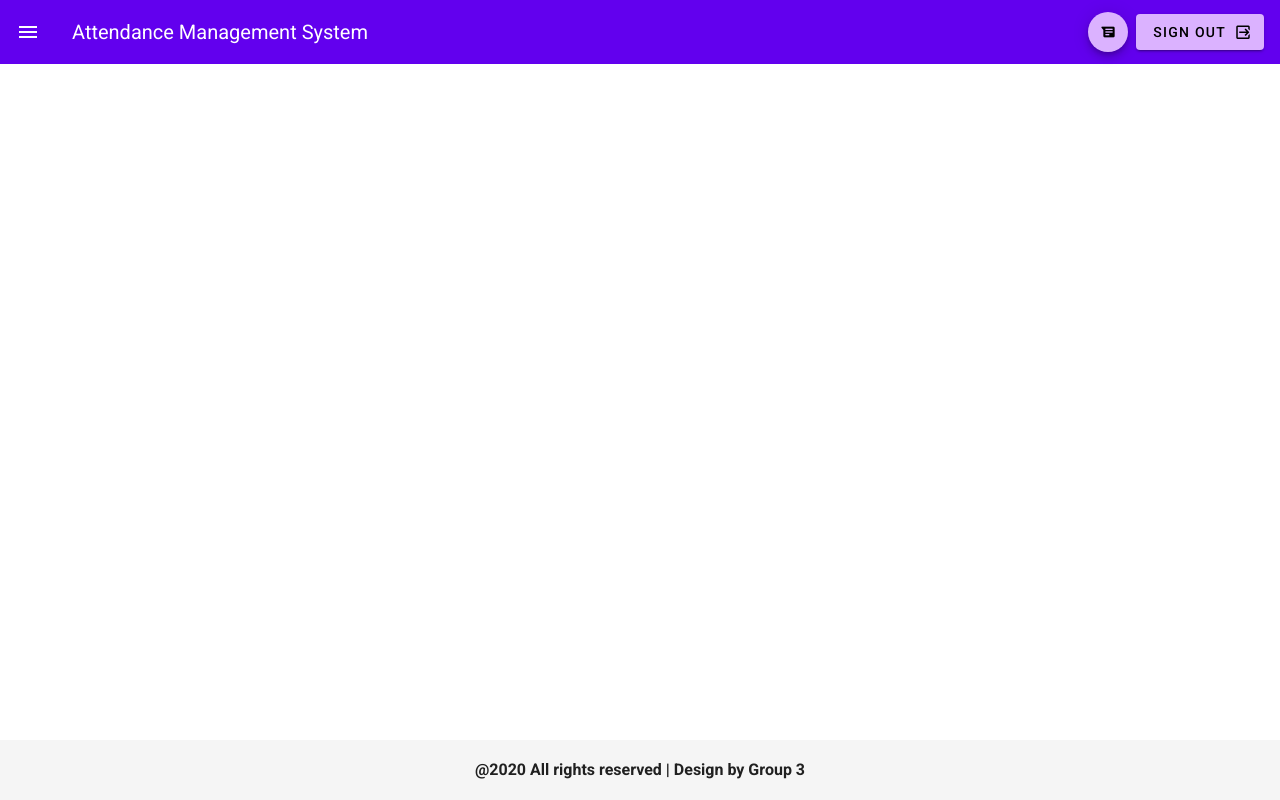
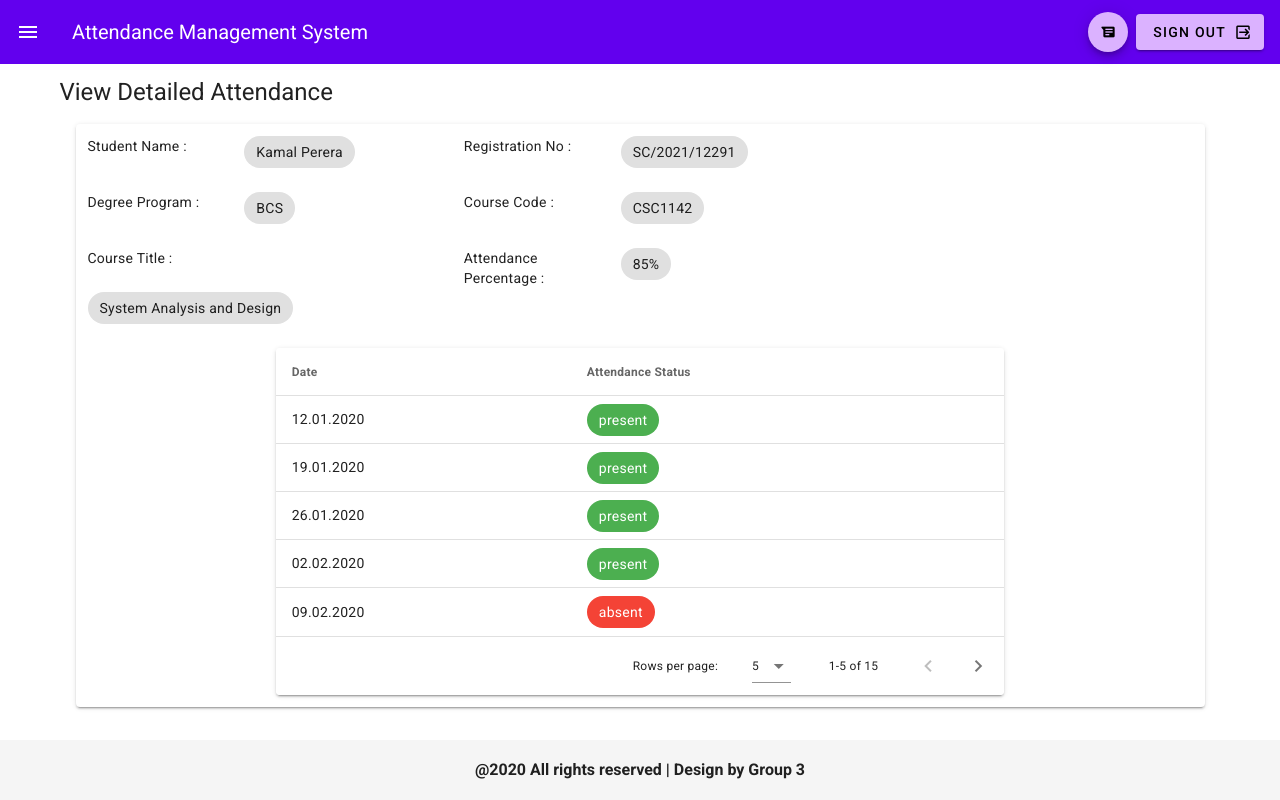
Before and after one commit to GimanthaDissanayake/attendance-management-system, a Vue app: page /DetailedAttendance in a window 1280 px wide. Built offline with nearby package versions, Linux system fonts and the light colour scheme.

Commit message:
added ViewDetailedAttendance

```diff
--- a/src/router.js
+++ b/src/router.js
@@ -5,6 +5,7 @@ import Medical from './views/Medical.vue'
 import Timetable from './views/Timetable.vue'
 import ViewAttendance from './views/ViewAttendance.vue'
 import ViewMahapolaEligibility from './views/ViewMahapolaEligibility.vue'
+import ViewDetailedAttendance from './views/ViewDetailedAttendance.vue'
 
 Vue.use(Router)
 
@@ -37,5 +38,10 @@ export default new Router({
       name: 'mahapolaeligibility',
       component: ViewMahapolaEligibility
     },
+    {
+      path: '/DetailedAttendance',
+      name: 'detailedattendance',
+      component: ViewDetailedAttendance
+    },
   ]
 })
--- /dev/null
+++ b/src/views/ViewDetailedAttendance.vue
@@ -0,0 +1,188 @@
+<template>
+  <v-container>
+      <p class='text-h5'>View Detailed Attendance</p>
+
+      <v-card class="mx-4 mb-4 text-body-2">
+          <v-container>
+            <v-row>
+                <v-col cols="6" sm="4" md="4">
+                    <v-row>
+                        <v-col cols="7" sm="5" md="5">
+                            Student Name :
+                        </v-col>
+                        <v-col>
+                            <v-chip>{{student.name}}</v-chip>
+                        </v-col>
+                    </v-row>
+                </v-col>
+                <v-col cols="6" sm="4" md="4">
+                    <v-row>
+                        <v-col cols="7" sm="5" md="5">
+                            Registration No :
+                        </v-col>
+                        <v-col>
+                            <v-chip>{{student.registration_no}}</v-chip>
+                        </v-col>
+                    </v-row>
+                </v-col>
+            </v-row>
+            <v-row>
+                <v-col cols="6" sm="4" md="4">
+                    <v-row>
+                        <v-col cols="7" sm="5" md="5">
+                            Degree Program :
+                        </v-col>
+                        <v-col>
+                            <v-chip>{{student.degree_program}}</v-chip>
+                        </v-col>
+                    </v-row>
+                </v-col>
+                <v-col cols="6" sm="4" md="4">
+                    <v-row>
+                        <v-col cols="7" sm="5" md="5">
+                            Course Code :
+                        </v-col>
+                        <v-col>
+                            <v-chip>{{student.course_code}}</v-chip>
+                        </v-col>
+                    </v-row>
+                </v-col>
+            </v-row>
+            <v-row>
+                <v-col cols="6" sm="4" md="4">
+                    <v-row>
+                        <v-col cols="7" sm="5" md="5">
+                            Course Title :
+                        </v-col>
+                        <v-col>
+                            <v-chip>{{student.course_title}}</v-chip>
+                        </v-col>
+                    </v-row>
+                </v-col>
+                <v-col cols="6" sm="4" md="4">
+                    <v-row>
+                        <v-col cols="7" sm="5" md="5">
+                            Attendance Percentage :
+                        </v-col>
+                        <v-col>
+                            <v-chip>{{student.attendance_percentage}}</v-chip>
+                        </v-col>
+                    </v-row>
+                </v-col>
+            </v-row>
+          </v-container>
+          <v-container>
+            <v-row align="center" justify="center">
+                <v-col cols="12" sm="8" md="8">
+                    <v-card>
+                        <v-data-table
+                        :headers="headers"
+                        :items="dates"
+                        :items-per-page="5" >
+                            <template v-slot:item.status="{ item }">
+                                <v-chip
+                                :color="getColor(item.status)"
+                                dark>
+                                    {{ item.status }}
+                                </v-chip>
+                            </template>
+                        </v-data-table>
+                    </v-card>
+                </v-col>
+            </v-row>
+          </v-container>
+      </v-card>
+  </v-container>
+</template>
+
+<script>
+export default {
+    data() {
+        return{
+            student:{
+                name: 'Kamal Perera',
+                registration_no: 'SC/2021/12291',
+                degree_program: 'BCS',
+                course_code: 'CSC1142',
+                course_title: 'System Analysis and Design',
+                attendance_percentage: '85%'
+            },
+            headers: [
+                { text: 'Date', align: 'start',  value: 'date'},
+                { text: 'Attendance Status', value: 'status'},
+            ],
+            dates: [
+                {
+                    date: '12.01.2020',
+                    status: 'present'
+                },
+                {
+                    date: '19.01.2020',
+                    status: 'present'
+                },
+                {
+                    date: '26.01.2020',
+                    status: 'present'
+                },
+                {
+                    date: '02.02.2020',
+                    status: 'present'
+                },
+                {
+                    date: '09.02.2020',
+                    status: 'absent'
+                },
+                {
+                    date: '16.02.2020',
+                    status: 'present'
+                },
+                {
+                    date: '23.02.2020',
+                    status: 'present'
+                },
+                {
+                    date: '12.01.2020',
+                    status: 'present'
+                },
+                {
+                    date: '12.01.2020',
+                    status: 'present'
+                },
+                {
+                    date: '12.01.2020',
+                    status: 'present'
+                },
+                {
+                    date: '12.01.2020',
+                    status: 'present'
+                },
+                {
+                    date: '12.01.2020',
+                    status: 'present'
+                },
+                {
+                    date: '12.01.2020',
+                    status: 'present'
+                },
+                {
+                    date: '12.01.2020',
+                    status: 'present'
+                },
+                {
+                    date: '12.01.2020',
+                    status: 'present'
+                },
+            ]
+        }
+    },
+    methods: {
+        getColor(status){
+            if(status == 'present') return 'green'
+            else return 'red'
+        }
+    }
+}
+</script>
+
+<style scoped>
+</style>
```
